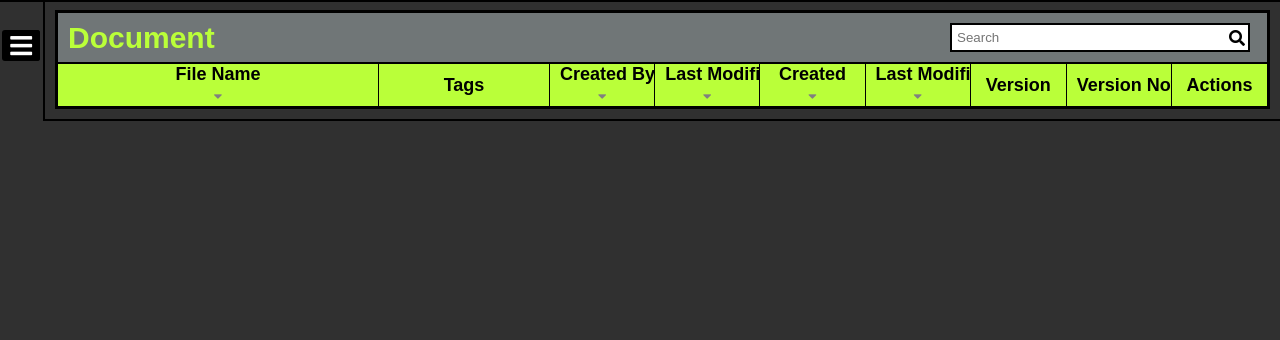
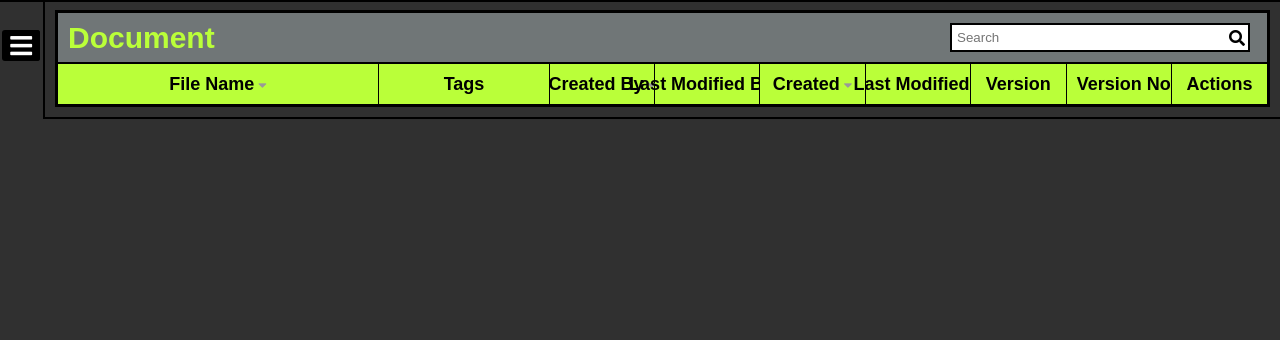
Before and after one commit to sininen-blue/document-tracker, a Django app: template django_main/document_tracker/templates/document_tracker/index.html in a window 1280 px wide. Shown: the part 80-420 px from the top of the page. Run offline with Django 3.2, Linux system fonts and the light colour scheme; the template is opened without the code that fills it, so the values that code supplies are empty; some web fonts are replaced.

Commit message:
sorting now works and looks okay

```diff
--- a/django_main/document_tracker/static/document_tracker/index.css
+++ b/django_main/document_tracker/static/document_tracker/index.css
@@ -294,6 +294,14 @@ span {
     height: 40px;
     z-index: 1;
 }
+.table-scroll th div {
+    display: flex;
+    justify-content: center;
+}
+.table-scroll th div p {
+    margin-right: 4px;
+}
+
 tr:nth-child(even) {
     background-color: #f2f2f2;
 }
@@ -418,5 +426,5 @@ tr:nth-child(even) {
     background: #717171;
 }
 .passive {
-    color: hsl(0.0, 0.0%, 50%);
+    color: hsl(0.0, 0.0%, 60%);
 }
--- a/django_main/document_tracker/templates/document_tracker/index.html
+++ b/django_main/document_tracker/templates/document_tracker/index.html
@@ -79,6 +79,7 @@
                                     <thead>
                                         <tr>
                                             <th style="width: 300px;">
+                                                <div>
                                                 <p>File Name</p>
                                                 <form>
                                                     <input type="hidden" name="q" value="{{ query }}">
@@ -94,9 +95,11 @@
                                                         <button class="passive" type="submit" name="sort" value="file_name"><i class="fa fa-caret-down"></i></button>
                                                     {% endif %}
                                                 </form>
+                                                </div>
                                             </th>
                                             <th style="width: 150px;">Tags</th>
                                             <th style="max-width: 75px;">
+                                                <div>
                                                 <p>Created By</p>
                                                 <form>
                                                     <input type="hidden" name="q" value="{{ query }}">
@@ -112,8 +115,10 @@
                                                         <button class="passive" type="submit" name="sort" value="created_by"><i class="fa fa-caret-down"></i></button>
                                                     {% endif %}
                                                 </form>
+                                                </div>
                                             </th>
                                             <th style="max-width: 75px;">
+                                                <div>
                                                 <p>Last Modified By</p>
                                                 <form>
                                                     <input type="hidden" name="q" value="{{ query }}">
@@ -129,8 +134,10 @@
                                                         <button class="passive" type="submit" name="sort" value="last_modified_by"><i class="fa fa-caret-down"></i></button>
                                                     {% endif %}
                                                 </form>
+                                                </div>
                                             </th>
                                             <th style="max-width: 50px;">
+                                                <div>
                                                 <p>Created</p>
                                                 <form>
                                                     <input type="hidden" name="q" value="{{ query }}">
@@ -145,8 +152,11 @@
                                                     {% else %}
                                                         <button class="passive" type="submit" name="sort" value="created_date"><i class="fa fa-caret-down"></i></button>
                                                     {% endif %}
+                                                    </form>
+                                                </div>
                                             </th>
                                             <th style="max-width: 50px;">
+                                                <div>
                                                 <p>Last Modified</p>
                                                 <form>
                                                     <input type="hidden" name="q" value="{{ query }}">
@@ -161,6 +171,8 @@
                                                     {% else %}
                                                         <button class="passive" type="submit" name="sort" value="last_modified_date"><i class="fa fa-caret-down"></i></button>
                                                     {% endif %}
+                                                </form>
+                                                </div>
                                             </th>
                                             <th style="width: 75px;">Version</th>
                                             <th style="max-width: 200px;">Version Notes</th>
```
